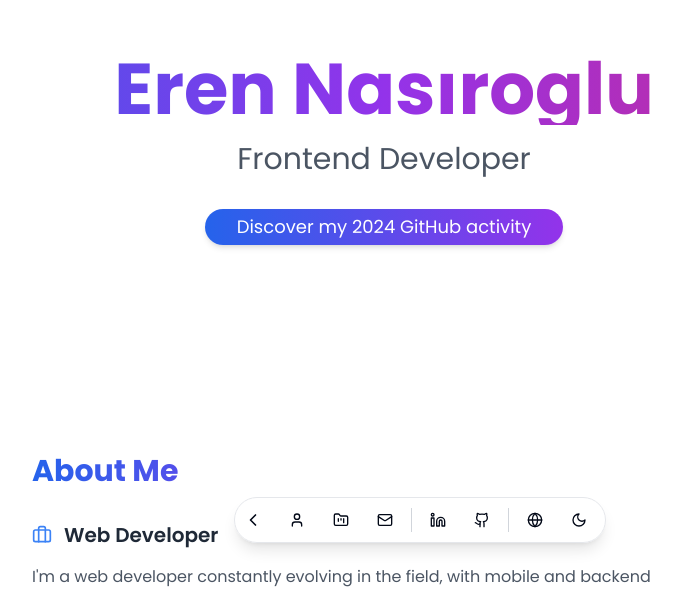
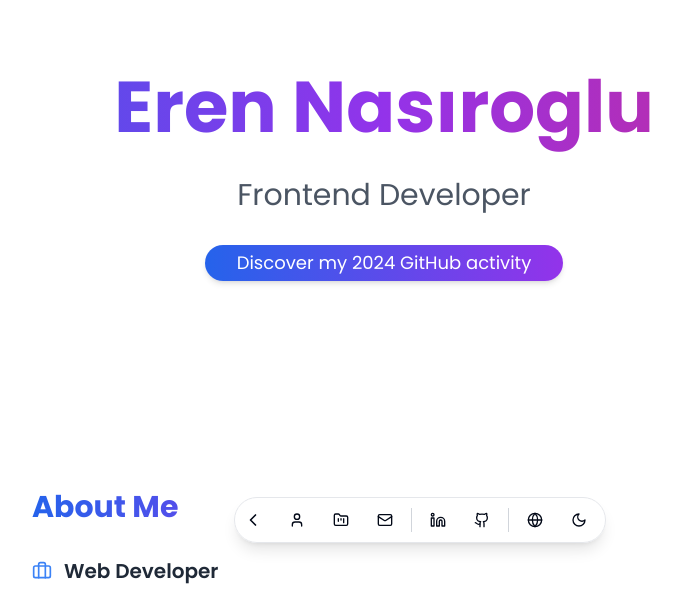
Before and after one commit to erenasiroglu/my-portfolio, a Next.js app: page / in a window 1280 px wide. Shown: the part 203-794 px from the top of the page, without its empty margins (256-937 px from the left). Built offline with nearby package versions, Linux system fonts and the light colour scheme.

Commit message:
fix: ui bug

```diff
--- a/app/components/Hero.tsx
+++ b/app/components/Hero.tsx
@@ -38,7 +38,7 @@ export default function Hero({ isLoading }: HeroProps) {
       {isLoading ? (
         <Skeleton className="h-20 w-3/4 mx-auto mb-4" />
       ) : (
-        <h1 className="text-7xl font-bold mb-4 bg-clip-text text-transparent bg-gradient-to-r from-blue-600 via-purple-600 to-pink-600">
+        <h1 className="text-[72px] font-bold mb-4 bg-clip-text text-transparent bg-gradient-to-r from-blue-600 via-purple-600 to-pink-600">
           Eren Nasıroglu
         </h1>
       )}
```
